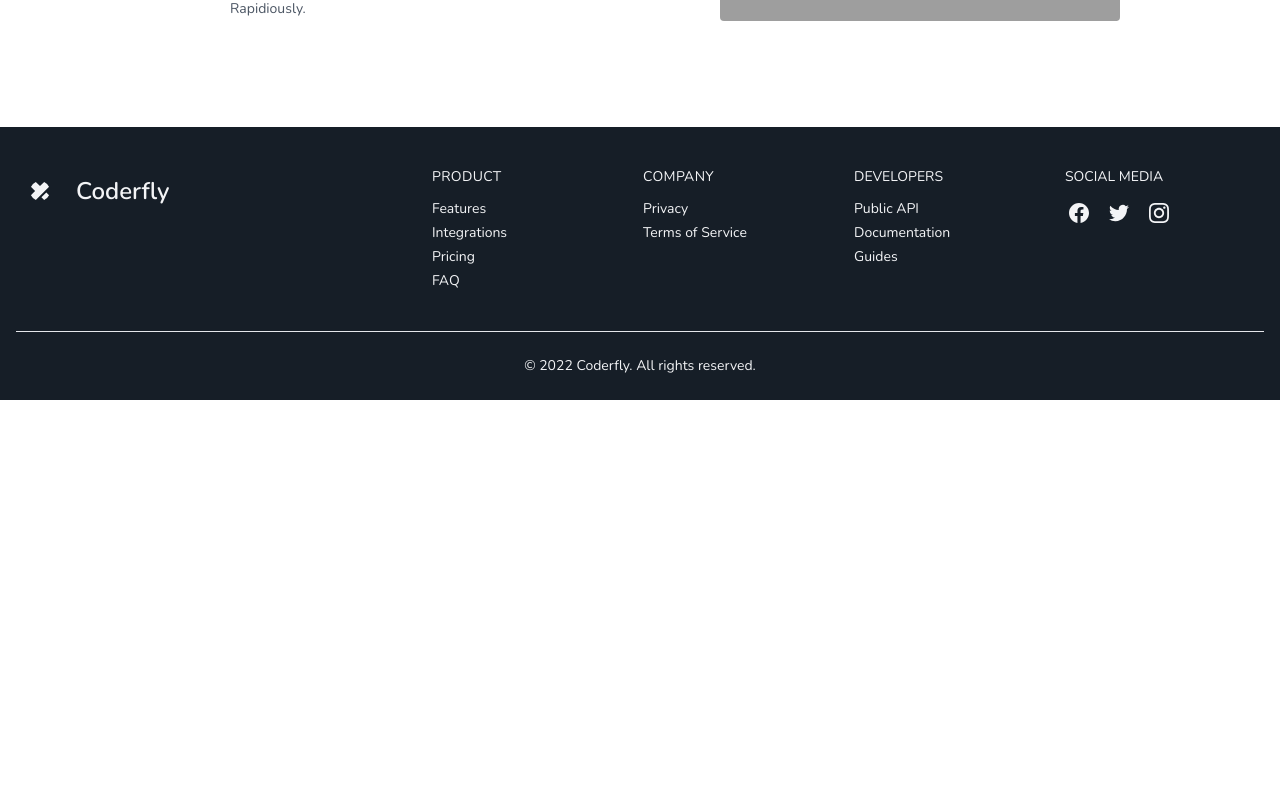
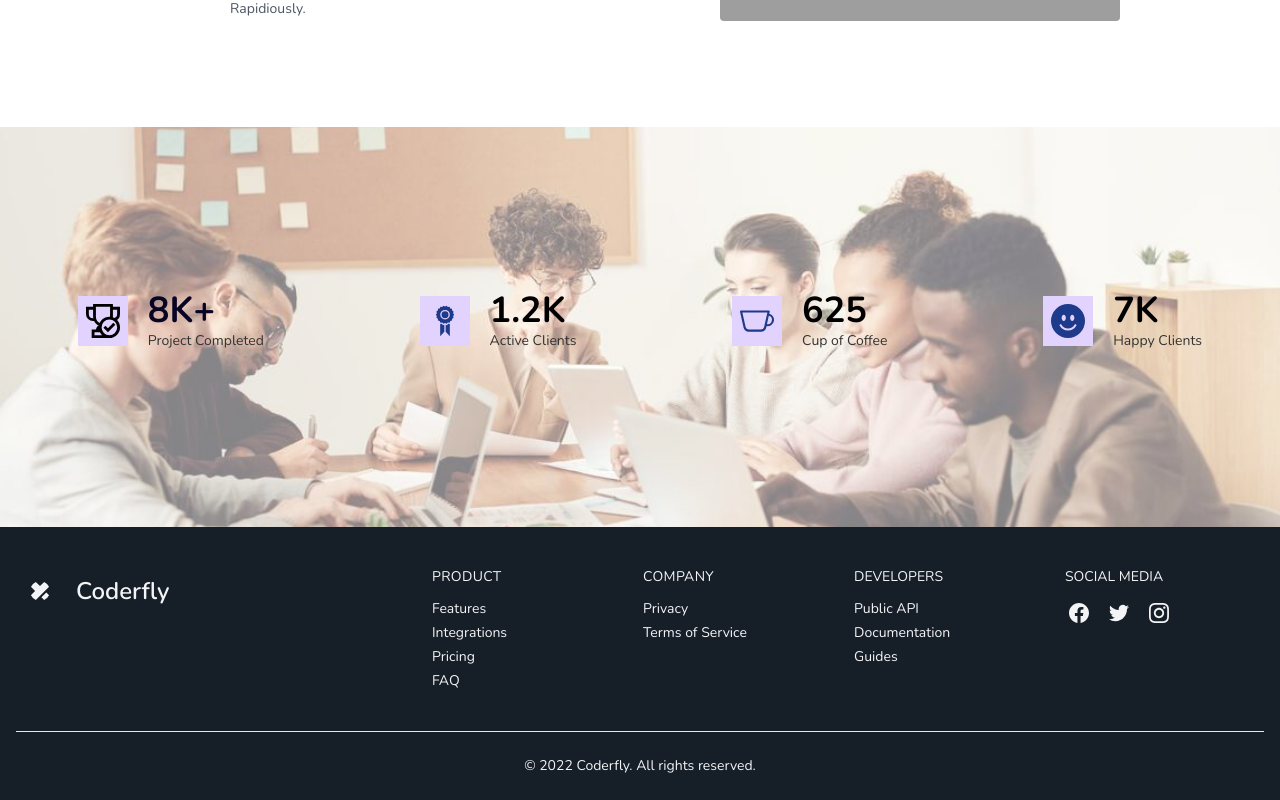
Before and after one commit to sadikhossain69/work-demo, a React (Create React App) app: page /about in a window 1280 px wide. Shown: the part 1894-2694 px from the top of the page. Before the commit the page ends 2294 px from the top, so only its background shows below. Built offline with nearby package versions, Linux system fonts and the light colour scheme; grey boxes are pictures that could not be loaded.

Commit message:
achievement done

```diff
--- /dev/null
+++ b/src/Pages/AboutUs-Page/Achievement.js
@@ -0,0 +1,158 @@
+import React from 'react';
+import { FaBitcoin } from 'react-icons/fa';
+import { GrAchievement } from 'react-icons/gr';
+import { GiAchievement } from 'react-icons/gi';
+import pic1 from '../../assets/achievement/pic-1.jpg'
+import { BsCup, BsFillEmojiSmileFill } from 'react-icons/bs';
+
+const Achievement = () => {
+
+    const [matches, setMatches] = React.useState(window.matchMedia("(min-width: 768px)").matches);
+
+    React.useEffect(() => {
+        window
+            .matchMedia("(min-width: 768px)")
+            .addEventListener('change', e => setMatches(e.matches));
+    }, []);
+
+    return (
+        <>
+            {matches && (
+                <section
+                    className='flex justify-around items-center'
+                    style={
+                        {
+                            backgroundImage: `url(${pic1})`,
+                            height: '50vh',
+                            backgroundSize: 'cover',
+                            backgroundPosition: 'center',
+                            backgroundRepeat: 'no-repeat',
+                        }
+                    }
+                >
+                    <div className='flex gap-5 mb-3 md:flex-row flex-col items-center'>
+                        <div>
+                            <GrAchievement
+                                className='bg-[#E2D2FE] p-2 text-blue-900'
+                                size={50}
+                            />
+                        </div>
+                        <div className=''>
+                            <p className='font-bold text-[#070424] text-4xl'>8K+</p>
+                            <p className='text-sm '>Project Completed
+                            </p>
+                        </div>
+                    </div>
+                    <div className='flex gap-5 mb-3 md:flex-row flex-col items-center'>
+                        <div>
+                            <GiAchievement
+                                className='bg-[#E2D2FE] p-2 text-blue-900'
+                                size={50}
+                            />
+                        </div>
+                        <div className=''>
+                            <p className='font-bold text-black text-4xl'>1.2K</p>
+                            <p className='text-sm '>Active Clients
+                            </p>
+                        </div>
+                    </div>
+                    <div className='flex gap-5 mb-3 md:flex-row flex-col items-center'>
+                        <div>
+                            <BsCup
+                                className='bg-[#E2D2FE] p-2 text-blue-900'
+                                size={50}
+                            />
+                        </div>
+                        <div className=''>
+                            <p className='font-bold text-black text-4xl'>625</p>
+                            <p className='text-sm '>Cup of Coffee
+                            </p>
+                        </div>
+                    </div>
+                    <div className='flex gap-5 mb-3 md:flex-row flex-col items-center'>
+                        <div>
+                            <BsFillEmojiSmileFill
+                                className='bg-[#E2D2FE] p-2 text-blue-900'
+                                size={50}
+                            />
+                        </div>
+                        <div className=''>
+                            <p className='font-bold text-black text-4xl'>7K</p>
+                            <p className='text-sm '>Happy Clients
+                            </p>
+                        </div>
+                    </div>
+                </section>
+            )}
+            {!matches && (
+                <section
+                    className='grid grid-cols-2'
+                    style={
+                        {
+                            backgroundImage: `url(${pic1})`,
+                            height: '100vh',
+                            backgroundSize: 'cover',
+                            backgroundPosition: 'center',
+                            backgroundRepeat: 'no-repeat',
+                        }
+                    }
+                >
+                    <div className='flex gap-5 mb-3 md:flex-row flex-col items-center'>
+                        <div>
+                            <GrAchievement
+                                className='bg-[#E2D2FE] p-2 text-blue-900'
+                                size={50}
+                            />
+                        </div>
+                        <div className=''>
+                            <p className='font-bold text-[#070424] text-4xl'>8K+</p>
+                            <p className='text-sm '>Project Completed
+                            </p>
+                        </div>
+                    </div>
+                    <div className='flex gap-5 mb-3 md:flex-row flex-col items-center'>
+                        <div>
+                            <GiAchievement
+                                className='bg-[#E2D2FE] p-2 text-blue-900'
+                                size={50}
+                            />
+                        </div>
+                        <div className=''>
+                            <p className='font-bold text-black text-4xl'>1.2K</p>
+                            <p className='text-sm '>Active Clients
+                            </p>
+                        </div>
+                    </div>
+                    <div className='flex gap-5 mb-3 md:flex-row flex-col items-center'>
+                        <div>
+                            <BsCup
+                                className='bg-[#E2D2FE] p-2 text-blue-900'
+                                size={50}
+                            />
+                        </div>
+                        <div className=''>
+                            <p className='font-bold text-black text-4xl'>625</p>
+                            <p className='text-sm '>Cup of Coffee
+                            </p>
+                        </div>
+                    </div>
+                    <div className='flex gap-5 mb-3 md:flex-row flex-col items-center'>
+                        <div>
+                            <BsFillEmojiSmileFill
+                                className='bg-[#E2D2FE] p-2 text-blue-900'
+                                size={50}
+                            />
+                        </div>
+                        <div className=''>
+                            <p className='font-bold text-black text-4xl'>7K</p>
+                            <p className='text-sm '>Happy Clients
+                            </p>
+                        </div>
+                    </div>
+                </section>
+            )}
+        </>
+    );
+};
+
+export default Achievement;
--- a/src/components/AboutUs.js
+++ b/src/components/AboutUs.js
@@ -1,6 +1,7 @@
 import React from 'react';
 import AboutBanner from '../Pages/AboutUs-Page/AboutBanner';
 import AboutSection from '../Pages/AboutUs-Page/AboutSection';
+import Achievement from '../Pages/AboutUs-Page/Achievement';
 import WhyChooseUs from '../Pages/AboutUs-Page/WhyChooseUs';
 import Footer from '../Pages/Footer/Footer';
 import Navbar from '../Pages/Navbar/Navbar';
@@ -12,6 +13,7 @@
             <AboutBanner />
             <AboutSection />
             <WhyChooseUs />
+            <Achievement />
             <Footer />
         </>
     );
```
Also changed, not shown: src/assets/achievement/pic-1.jpg (added).
